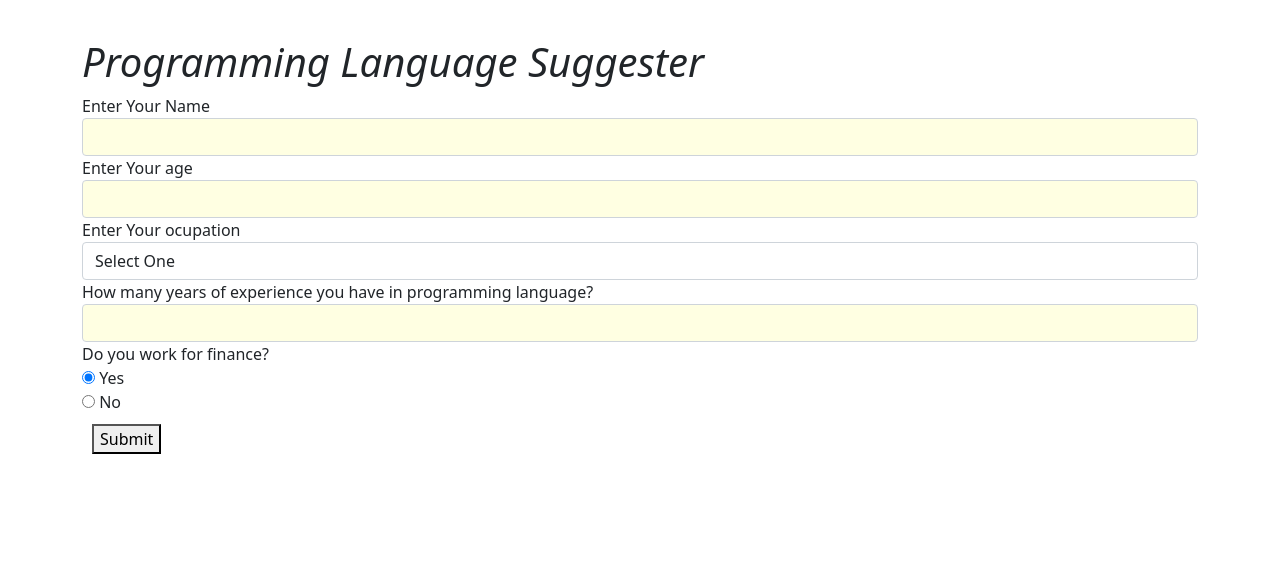
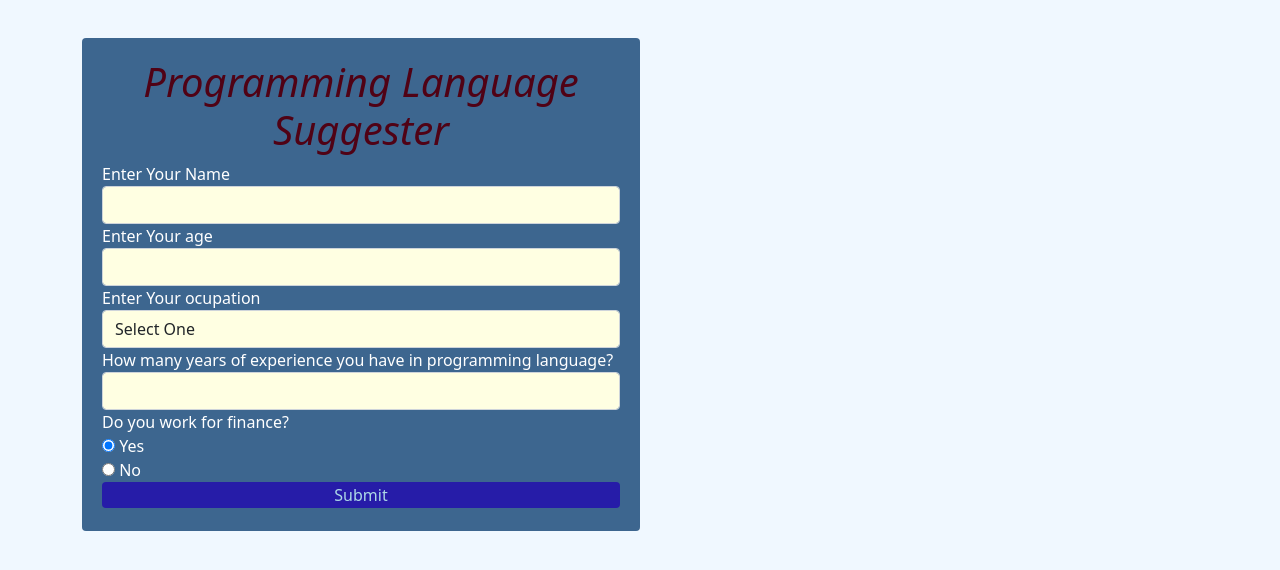
Before and after one commit to evmeshuris/suggester, a plain HTML site: page index.html in a window 1280 px wide. Drawn offline with Linux system fonts and the light colour scheme.

Commit message:
add styles to button and the form

```diff
--- a/css/styles.css
+++ b/css/styles.css
@@ -1,17 +1,25 @@
 body {
   margin: 1cm;
-  background: url(file://decktop/suggester/img/pic.jpeg);
+  background-color: aliceblue;
 }
-.occupation {
-  background-color: rgb(255, 255, 226);
+h1 {
+  color:#500215;
+  text-align: center;
 }
 button {
-  margin: 10px;
+  background-color: rgb(38, 28, 168);
+  color: lightblue;
+  border: 0;
+  margin-bottom: 3px;
+  display: block;
+  width: 100%;
+  cursor: pointer;
+  border-radius: 4px;
 }
 #divResult {
   display: none;
 }
-#name, #age, #ocupation, #experience, #finance {
+#name, #age, #occupation, #experience, #finance {
   background-color: rgb(255, 255, 226);
 }
 
@@ -19,5 +27,12 @@ form .error {
   color: #ff0000;
 }
 #spanResName, #spanResLang {
-  color:blue;
+  color:rgb(246, 255, 196);
 }
+form {
+  padding: 20px;
+  background: #3d668f;
+  color: #fff;
+  border-radius: 4px;
+  width: 50%;
+}
--- a/index.html
+++ b/index.html
@@ -8,8 +8,6 @@
   <script src="js/jquery.validate.min.js"></script>
   <script src="js/scripts.js"></script>
   <title>Programming Language Suggester</title>
-  <!-- <h1><em>Programming Language Suggester</em></h1> -->
-
 <body>
   <div class="container">
     <form class="cmxform" id="suggester">
@@ -21,11 +19,11 @@
         </div>
         <div class="formSuggester">
           <label for="age">Enter Your age</label>
-          <input id="age" class="form-control" max="90" type="number" required>
+          <input id="age" class="form-control" min="5" max="90" type="number" required>
         </div>
         <div class="formSuggester">
           <label for="occupation">Enter Your ocupation</label>
-          <select class="form-control" id="occupation" class="occupation">
+          <select class="form-control" id="occupation" class="occupation" required>
             <option value="0">Select One</option>
             <option value="1">Bartender</option>
             <option value="2">Sales</option>
@@ -37,7 +35,7 @@
         </div>
         <div class="formSuggester">
           <label for="experience">How many years of experience you have in programming language?</label>
-          <input id="experience" class="form-control" type="text">
+          <input id="experience" class="form-control" type="text" required>
         </div>
         <div class="formSuggester">
           <label for="finance">Do you work for finance?</label>
--- a/js/scripts.js
+++ b/js/scripts.js
@@ -18,7 +18,7 @@ $(document).ready(function () {
 
     if (experience > 10 && occupation === 4) {
       showResult(name, 'Brainfuck');
-    } else if (age > 5 && age < 10 && occupation === 0) {
+    } else if (age >= 5 && age < 10 && occupation === 0) {
       showResult(name, 'Codding for Kids');
     } else if (occupation === 3 || occupation === 2 || occupation === 6) {
       showResult(name, 'C#');
```
